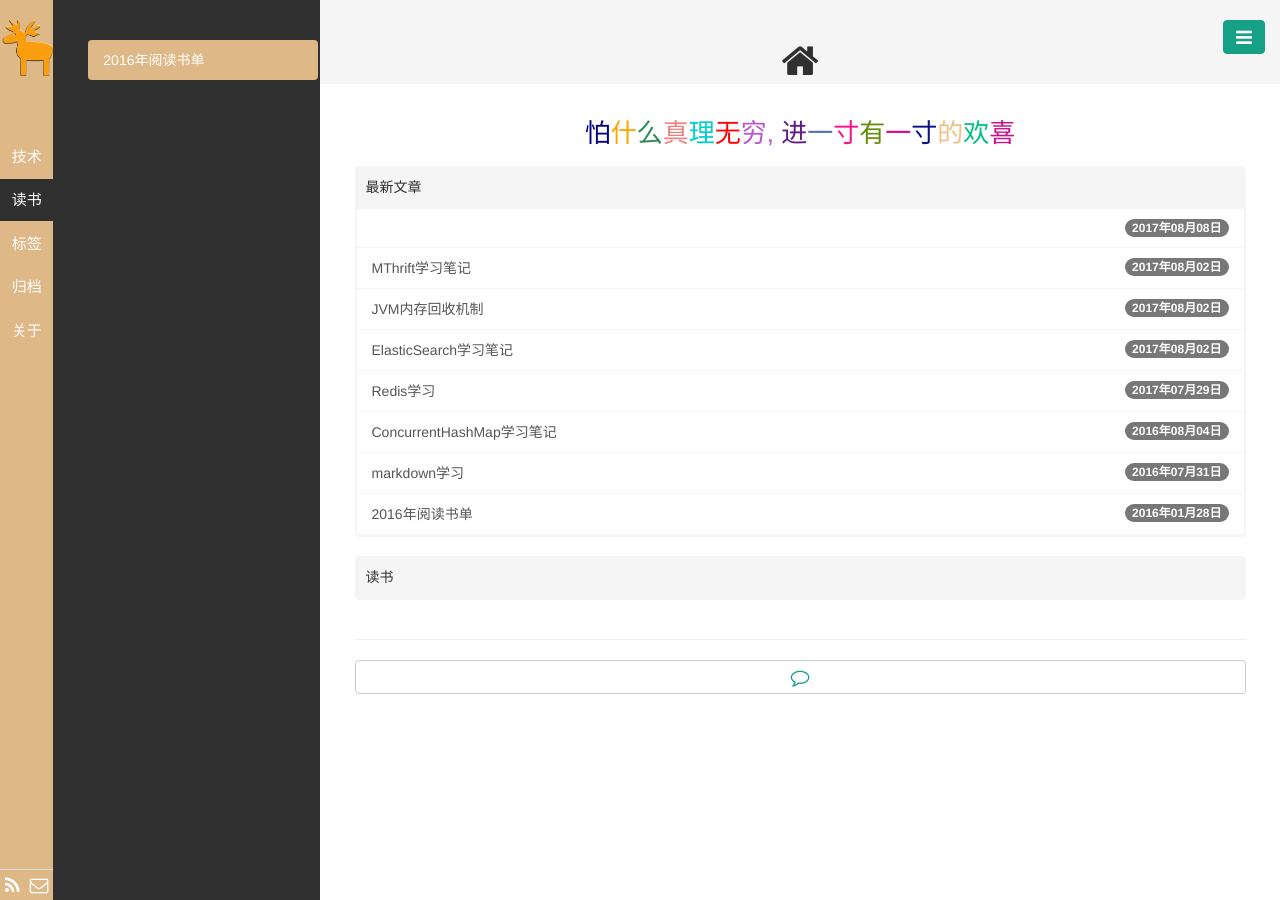
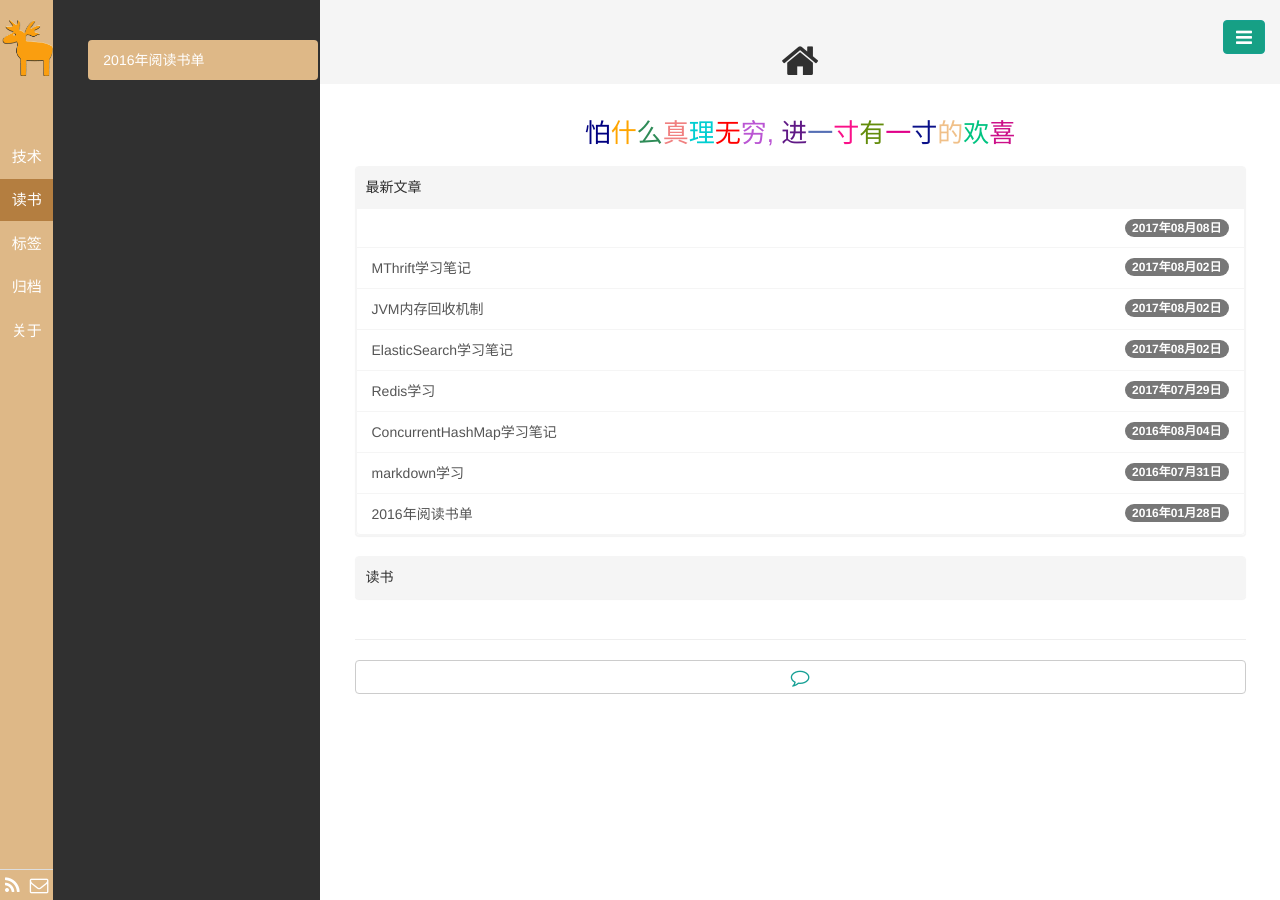
Before and after one commit to qhdwhy184/qhdwhy184.github.io, a Jekyll site: the page built from index.html, in a window 1280 px wide. Built offline with Jekyll 4.4.1, drawn with Linux system fonts in a browser that asks for light colours; the list of posts is cut into pages by our own code.

Commit message:
update css

```diff
--- a/public/css/base.css
+++ b/public/css/base.css
@@ -46,7 +46,8 @@ body, html {
   color: #fff;
   /*background-color: #fafaf6;*/
   /*background-image: url(/public/img/body_bg.jpg);*/
-  background-color: #303030;
+  /*background-color: #303030;*/
+  background-color: #b47e40;
 }
 
 .avatar {
```
